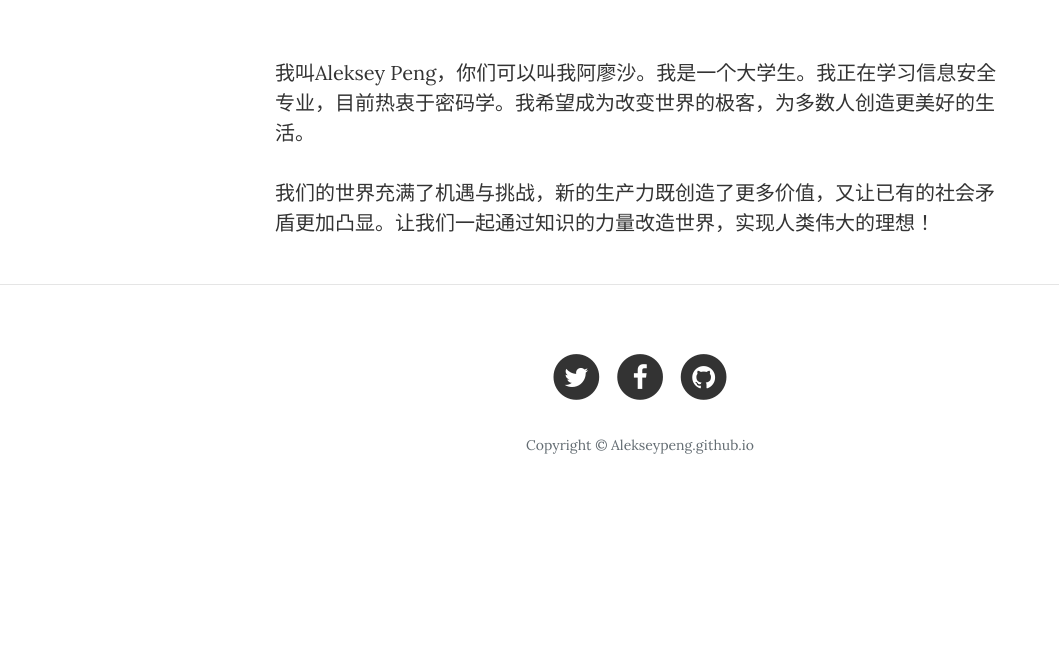
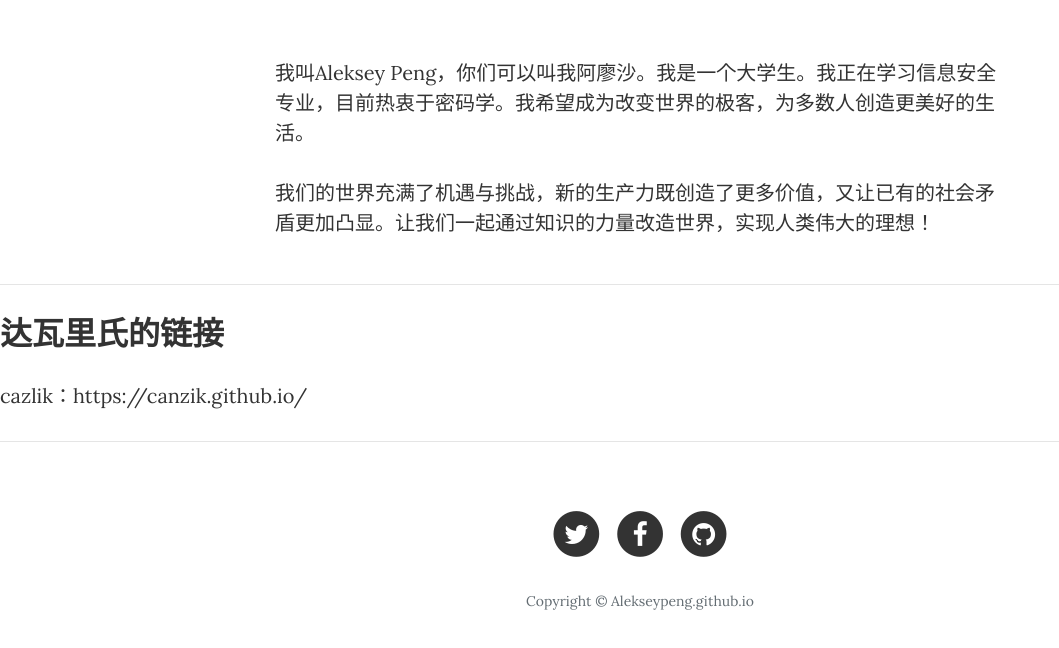
Before and after one commit to AlekseyPeng/AlekseyPeng.github.io, a website: page about.html in a window 1280 px wide. Shown: the part 446-1094 px from the top of the page, without its empty margins (0-1059 px from the left). Before the commit the page ends 967 px from the top, so only its background shows below. Drawn offline with nearby package versions, Linux system fonts and the light colour scheme.

Commit message:
Update about.html

```diff
--- a/about.html
+++ b/about.html
@@ -87,7 +87,9 @@
     </div>
 
     <hr>
-
+    <p><h2>达瓦里氏的链接</h2></p>
+    <p>cazlik：https://canzik.github.io/</a></p>
+    <hr>
     <!-- Footer -->
     <footer>
         <div class="container">
```
